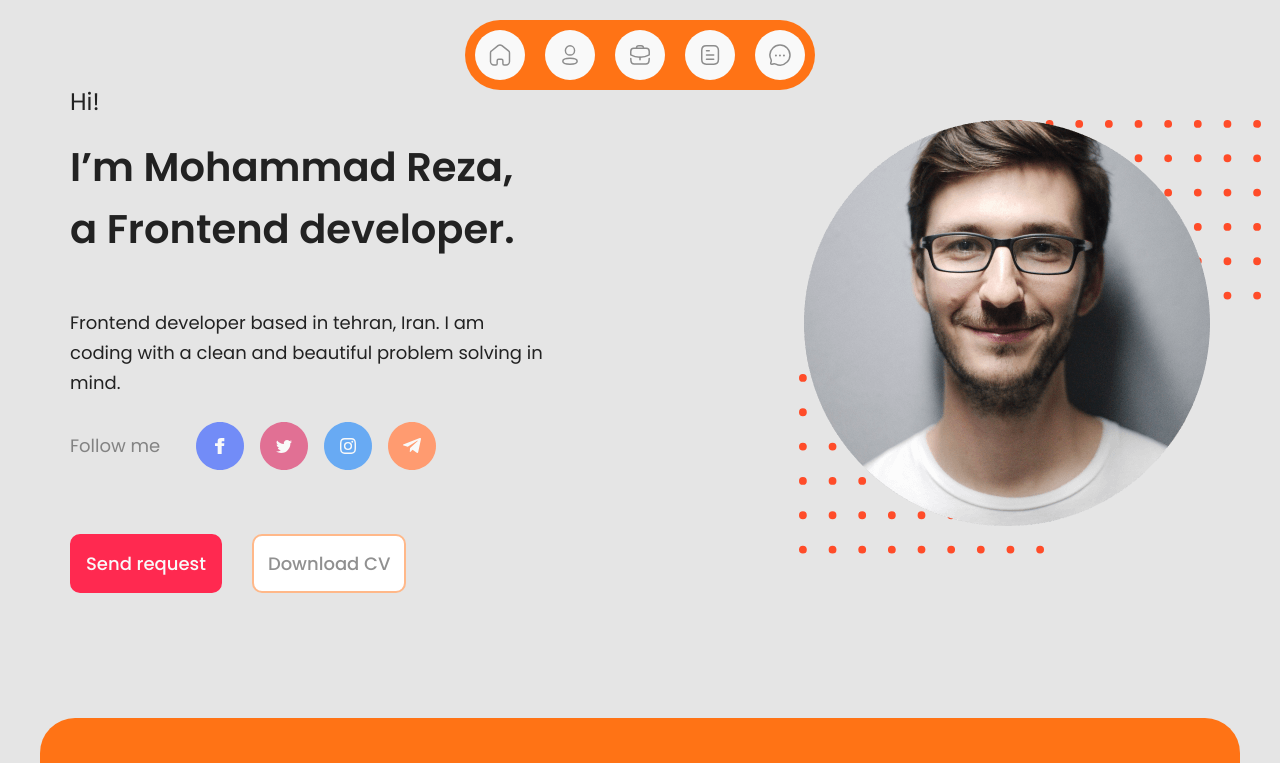
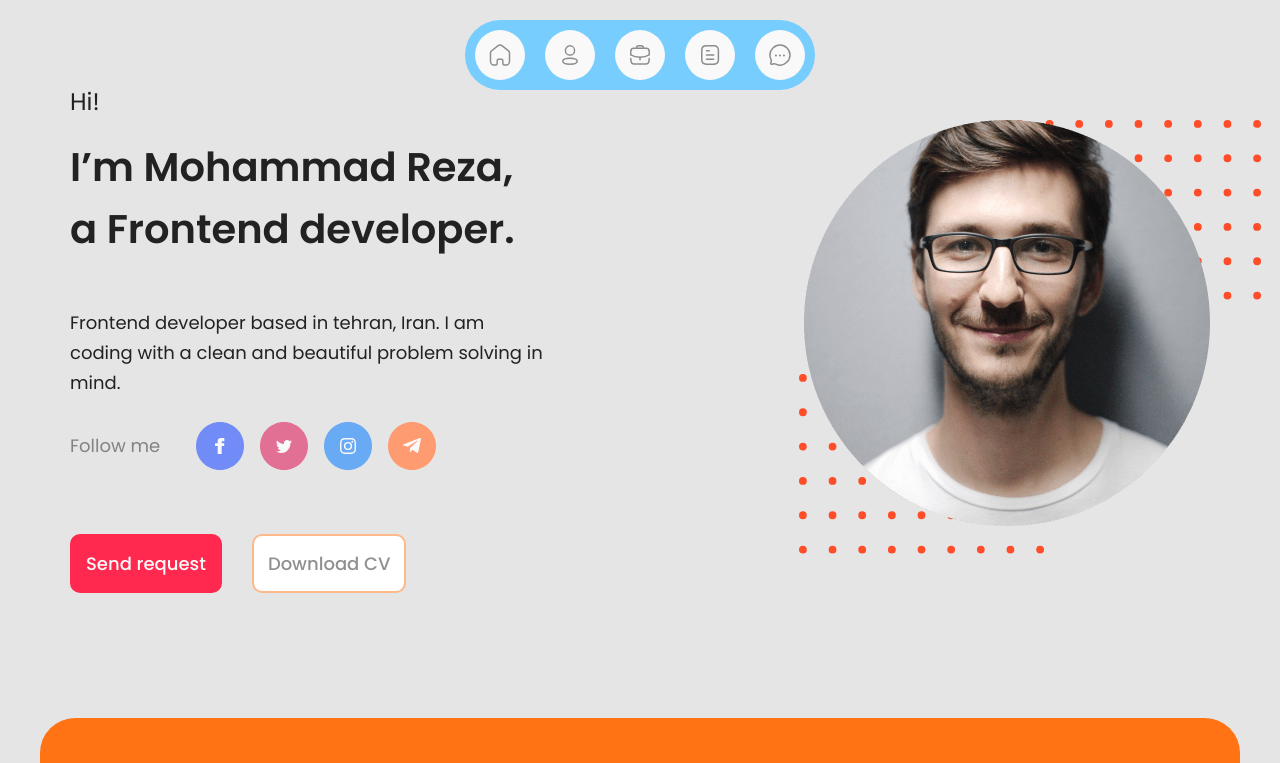
Before and after one commit to nodmalikov/portfolio, a plain HTML site: page index.html in a window 1280 px wide. Shown: the top 763 px of the page. Drawn offline with Linux system fonts and the light colour scheme.

Commit message:
site-header background-color update

```diff
--- a/css/main.css
+++ b/css/main.css
@@ -210,7 +210,7 @@ img {
 .site-header {
     padding: 10px;
     position: fixed;
-    background-color: var(--striking-color);
+    background-color: #77cdfe;
     border-radius: 50px;
     top: 20px;
     left: 50%;
```
